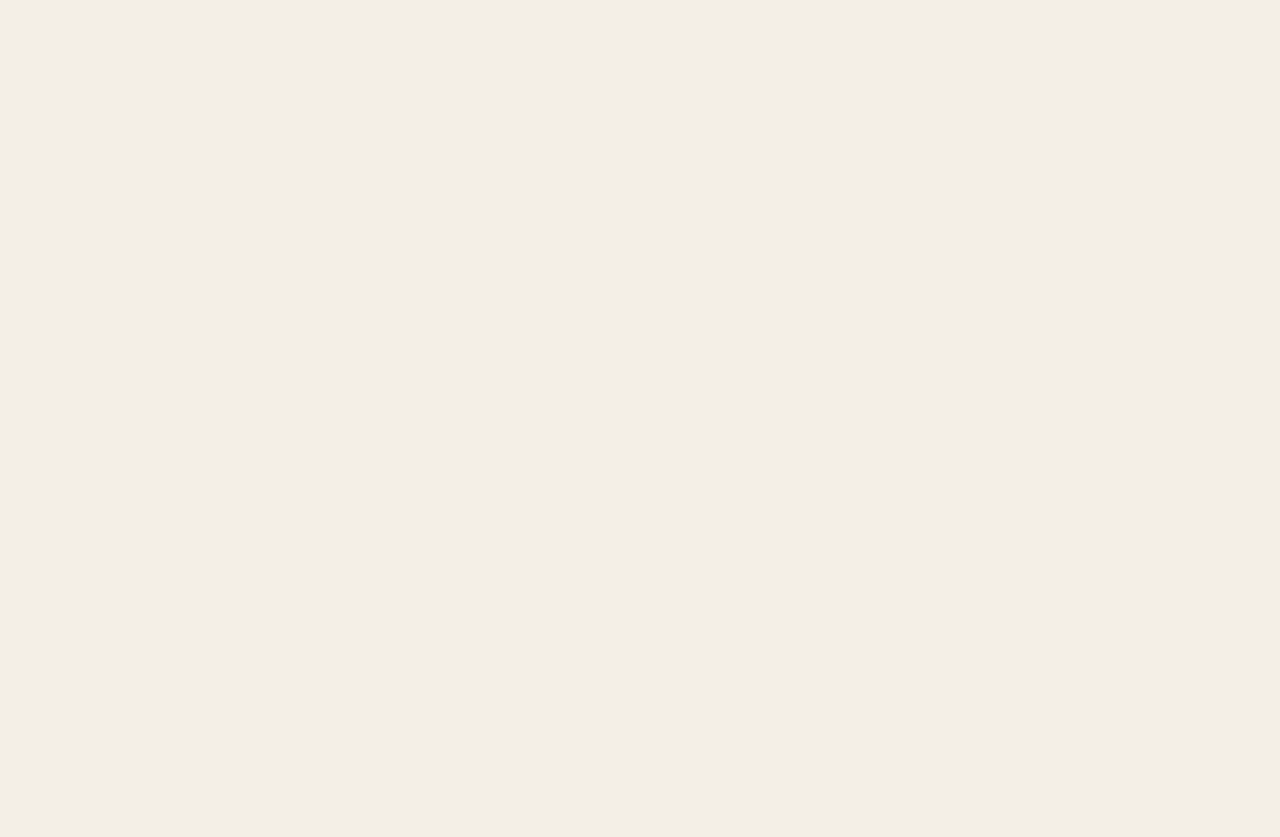
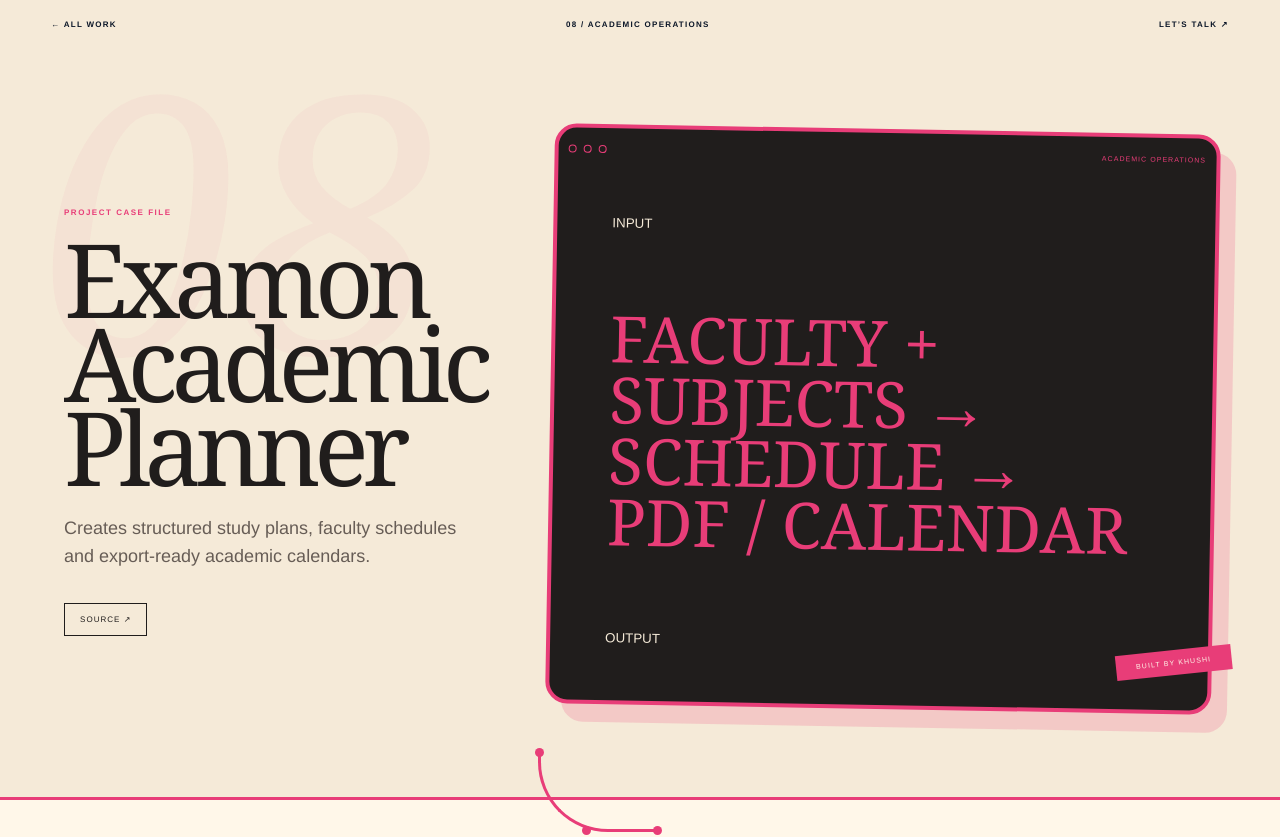
Before and after one commit to khushi-jain-daga/khushi-portfolio, a Next.js app: page /projects/academic-planner in a window 1280 px wide. Before the commit this address had no page. Shown: the top 837 px of the page. Before the commit the page ends 800 px from the top, so only its background shows below. Built offline with nearby package versions, Linux system fonts and the light colour scheme.

Commit message:
feat: add academic planner and batch manager projects

```diff
--- a/src/data/portfolio.js
+++ b/src/data/portfolio.js
@@ -161,6 +161,7 @@
       "/products/qampus-03.jpg",
       "/products/qampus-04.jpg",
     ],
+    github: "https://github.com/khushi-jain-daga/qampus-app",
   },
   {
     id: "upscaler",
@@ -196,6 +197,7 @@
       "/products/dpp-converter-04.png",
     ],
     visualCode: "DPP → JSON → PDF",
+    github: "https://github.com/khushi-jain-daga/Examon-DPP-Converter",
   },
   {
     id: "study-notes",
@@ -223,4 +225,31 @@
     gallery: [],
     visualCode: "SCORE → SIGNAL → RANK",
   },
+  {
+    id: "academic-planner",
+    index: "08",
+    title: "Examon Academic Planner",
+    category: "ACADEMIC OPERATIONS",
+    short: "Creates structured study plans, faculty schedules and export-ready academic calendars.",
+    problem: "Academic planning across batches, faculties and subjects was taking too much manual coordination.",
+    built: "A browser-based planning system for study-plan generation, rolling batches, scheduling and polished PDF/calendar exports.",
+    role: "PRODUCT · OPERATIONS · FULL STACK",
+    cover: null,
+    gallery: [],
+    visualCode: "FACULTY + SUBJECTS → SCHEDULE → PDF / CALENDAR",
+    github: "https://github.com/khushi-jain-daga/examon-academic-planner",
+  },
+  {
+    id: "batch-manager",
+    index: "09",
+    title: "Examon Batch Manager",
+    category: "BATCH OPERATIONS SYSTEM",
+    short: "One workspace for taking an education batch from setup to publishing assets and exports.",
+    problem: "Managing many EdTech batches across pricing, academics, DPPs, notes, creatives and platform data was fragmented and repetitive.",
+    built: "A complete batch workspace with guided setup, pricing, content generation, academic material, creatives, exports and version history.",
+    role: "PRODUCT · AUTOMATION · FULL STACK",
+    cover: null,
+    gallery: [],
+    visualCode: "BATCH SETUP → CONTENT → ACADEMICS → CREATIVES → EXPORT",
+  },
 ];
```
